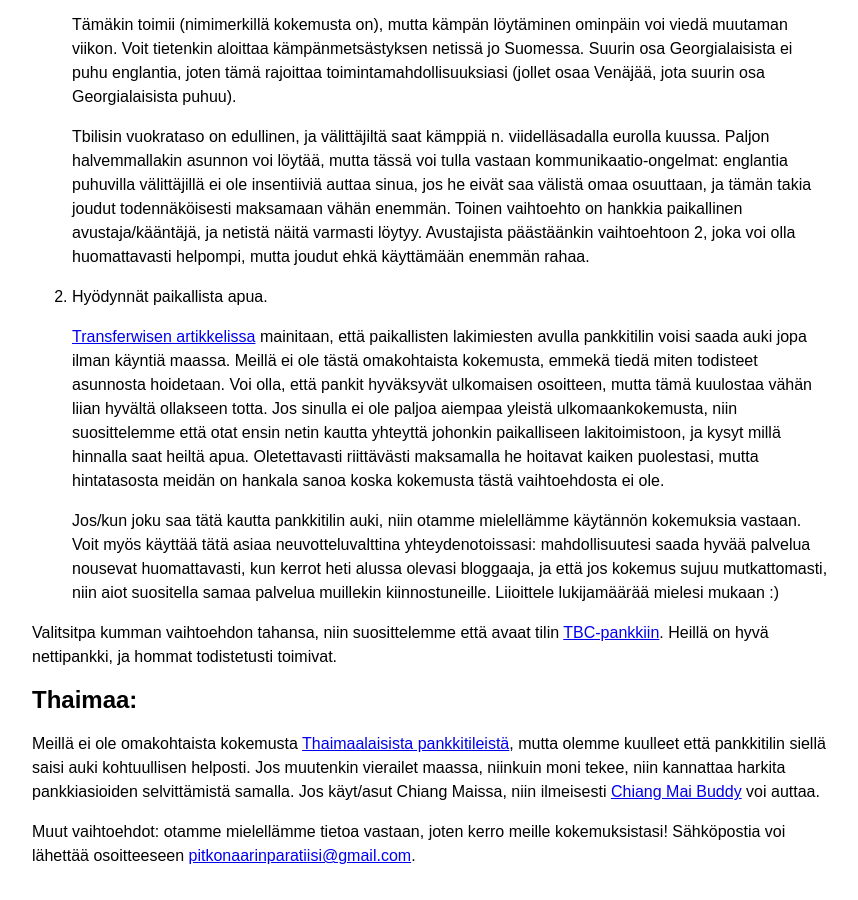
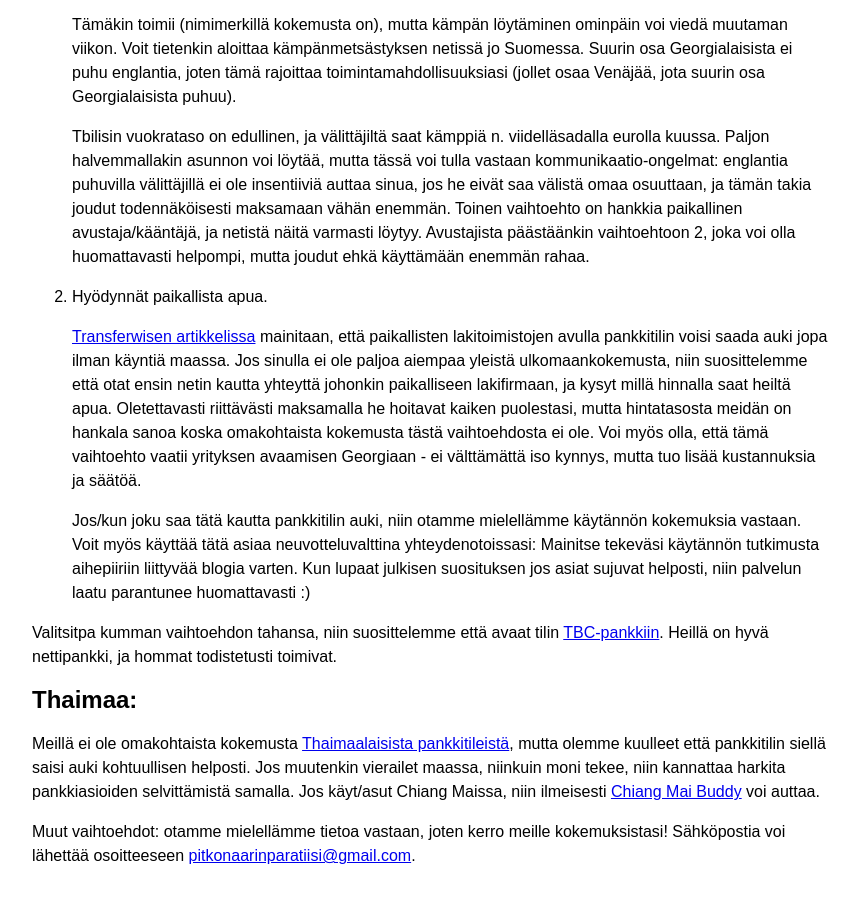
Before and after one commit to pitkonaarinparatiisi/pitkonaarinparatiisi.github.io, a Jekyll site: the page built from pankkitili-ulkomailta.md, in a window 1280 px wide and 900 px high, scrolled down 1374 px. Shown: the whole window, without its empty margins (208-1066 px from the left). Built offline with Jekyll 4.4.1, drawn with Linux system fonts in a browser that asks for light colours; our own code applies the rules of GitHub Pages for plain Markdown files.

Commit message:
Update pankkitili-ulkomailta.md

```diff
--- a/pankkitili-ulkomailta.md
+++ b/pankkitili-ulkomailta.md
@@ -29,9 +29,9 @@
 
 2. Hyödynnät paikallista apua.
 
-    [Transferwisen artikkelissa](https://transferwise.com/gb/blog/opening-a-bank-account-in-georgia) mainitaan, että paikallisten lakimiesten avulla pankkitilin voisi saada auki jopa ilman käyntiä maassa. Meillä ei ole tästä omakohtaista kokemusta, emmekä tiedä miten todisteet asunnosta hoidetaan. Voi olla, että pankit hyväksyvät ulkomaisen osoitteen, mutta tämä kuulostaa vähän liian hyvältä ollakseen totta. Jos sinulla ei ole paljoa aiempaa yleistä ulkomaankokemusta, niin suosittelemme että otat ensin netin kautta yhteyttä johonkin paikalliseen lakitoimistoon, ja kysyt millä hinnalla saat heiltä apua. Oletettavasti riittävästi maksamalla he hoitavat kaiken puolestasi, mutta hintatasosta meidän on hankala sanoa koska kokemusta tästä vaihtoehdosta ei ole.
+    [Transferwisen artikkelissa](https://transferwise.com/gb/blog/opening-a-bank-account-in-georgia) mainitaan, että paikallisten lakitoimistojen avulla pankkitilin voisi saada auki jopa ilman käyntiä maassa. Jos sinulla ei ole paljoa aiempaa yleistä ulkomaankokemusta, niin suosittelemme että otat ensin netin kautta yhteyttä johonkin paikalliseen lakifirmaan, ja kysyt millä hinnalla saat heiltä apua. Oletettavasti riittävästi maksamalla he hoitavat kaiken puolestasi, mutta hintatasosta meidän on hankala sanoa koska omakohtaista kokemusta tästä vaihtoehdosta ei ole. Voi myös olla, että tämä vaihtoehto vaatii yrityksen avaamisen Georgiaan - ei välttämättä iso kynnys, mutta tuo lisää kustannuksia ja säätöä.
 
-    Jos/kun joku saa tätä kautta pankkitilin auki, niin otamme mielellämme käytännön kokemuksia vastaan. Voit myös käyttää tätä asiaa neuvotteluvalttina yhteydenotoissasi: mahdollisuutesi saada hyvää palvelua nousevat huomattavasti, kun kerrot heti alussa olevasi bloggaaja, ja että jos kokemus sujuu mutkattomasti, niin aiot suositella samaa palvelua muillekin kiinnostuneille. Liioittele lukijamäärää mielesi mukaan :)
+    Jos/kun joku saa tätä kautta pankkitilin auki, niin otamme mielellämme käytännön kokemuksia vastaan. Voit myös käyttää tätä asiaa neuvotteluvalttina yhteydenotoissasi: Mainitse tekeväsi käytännön tutkimusta aihepiiriin liittyvää blogia varten. Kun lupaat julkisen suosituksen jos asiat sujuvat helposti, niin palvelun laatu parantunee huomattavasti :)
 
 Valitsitpa kumman vaihtoehdon tahansa, niin suosittelemme että avaat tilin [TBC-pankkiin](http://www.tbcbank.ge/web/en/web/guest/personal-banking). Heillä on hyvä nettipankki, ja hommat todistetusti toimivat.
 
```
